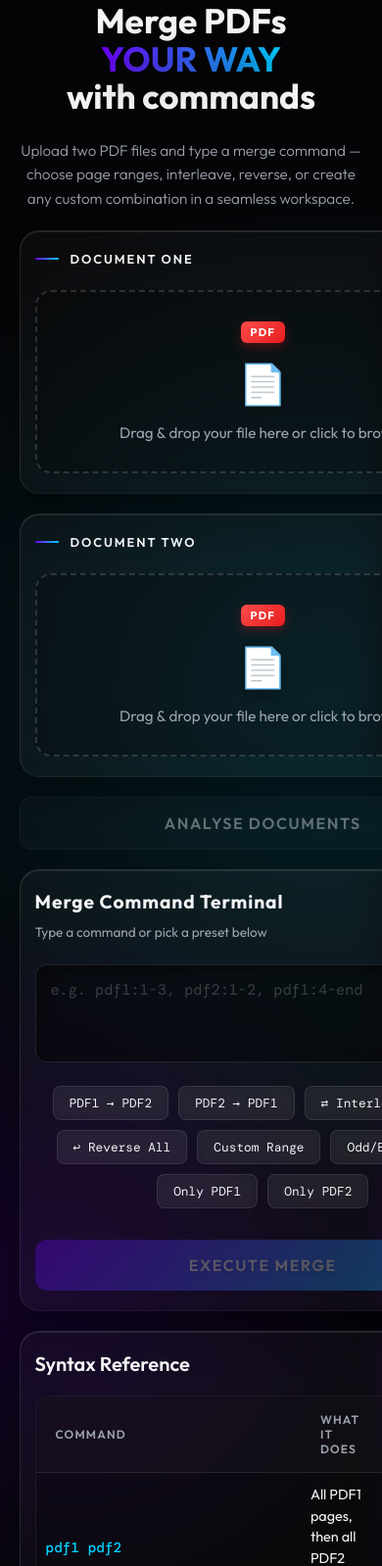
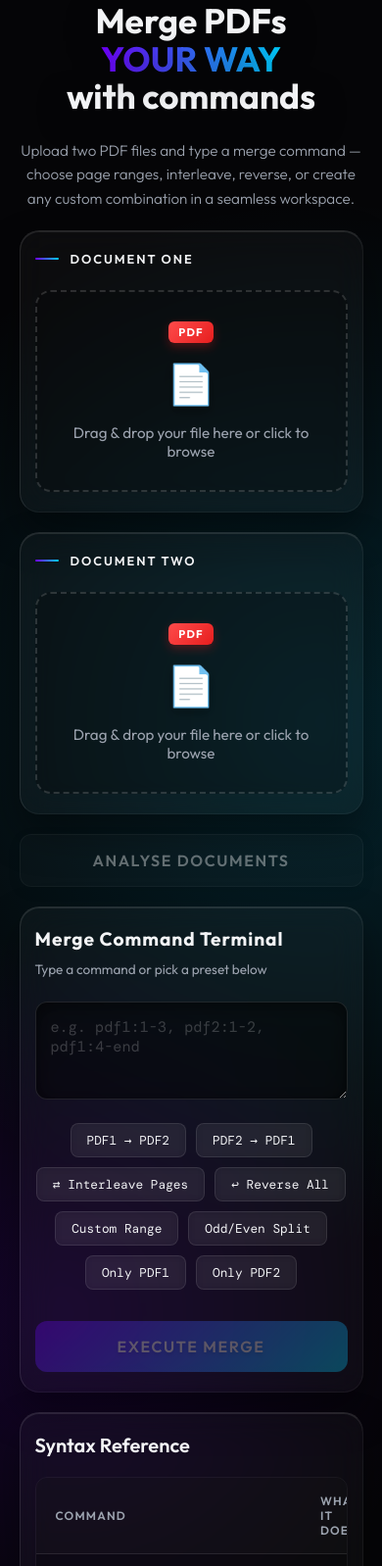
Before and after one commit to vaibhavagarwal46/PDF-Merger, a Flask app: page / in a window 390 px wide; the page is wider, and only the part inside the window is pictured. Shown: the part 168-1766 px from the top of that part at 98% size. Run offline with Flask 3, Linux system fonts and the light colour scheme; some web fonts are replaced.

Commit message:
Responsive design
Added strict overflow prevention styles for mobile and adjusted layout properties to ensure proper rendering on various screen sizes.

```diff
--- a/templates/index.html
+++ b/templates/index.html
@@ -36,6 +36,12 @@
       padding: 0;
     }
 
+    /* Strict overflow prevention for mobile */
+    html, body {
+      max-width: 100vw;
+      overflow-x: hidden;
+    }
+
     body {
       background-color: var(--bg-dark);
       background-image:
@@ -45,8 +51,6 @@
       font-family: 'Outfit', sans-serif;
       min-height: 100vh;
       width: 100%;
-      max-width: 100vw;
-      overflow-x: hidden;
       perspective: 1000px;
     }
 
@@ -93,6 +97,7 @@
       z-index: 10;
       max-width: 1400px;
       margin: 0 auto;
+      width: 100%;
     }
 
     .logo {
@@ -143,6 +148,7 @@
       display: flex;
       flex-direction: column;
       align-items: center;
+      width: 100%;
     }
 
     .hero h1 {
@@ -197,6 +203,7 @@
       transition: transform 0.4s cubic-bezier(0.175, 0.885, 0.32, 1.275), box-shadow 0.4s ease;
       transform-style: preserve-3d;
       width: 100%;
+      max-width: 100%; /* Prevents stretching */
     }
 
     @media (hover: hover) and (pointer: fine) {
@@ -296,7 +303,7 @@
       font-size: 0.95rem;
       color: var(--success);
       font-weight: 600;
-      word-break: break-all;
+      word-wrap: break-word; /* Allows long filenames to break safely */
       margin-top: 12px;
       text-shadow: 0 0 10px rgba(16, 185, 129, 0.3);
       text-align: center;
@@ -388,6 +395,7 @@
 
     textarea#command {
       width: 100%;
+      max-width: 100%;
       background: rgba(0, 0, 0, 0.4);
       border: 1px solid rgba(255, 255, 255, 0.1);
       border-radius: 12px;
@@ -630,10 +638,14 @@
     }
 
     .table-container {
+      width: 100%;
+      max-width: 100%;
       overflow-x: auto;
+      -webkit-overflow-scrolling: touch; /* smooth scrolling on iOS */
       border-radius: 12px;
       border: 1px solid rgba(255, 255, 255, 0.05);
       transform: translateZ(10px);
+      display: block; /* crucial for allowing internal scroll */
     }
 
     table {
@@ -701,11 +713,12 @@
 
     /* Tablet and Small Laptops */
     @media (max-width: 900px) {
+      /* Change from Grid to Flex to prevent content blowout */
       main {
-        grid-template-columns: 1fr;
-      }
-      .command-card, .result-card, .ref-card {
-        grid-column: 1;
+        display: flex;
+        flex-direction: column;
+        width: 100%;
+        max-width: 100%;
       }
     }
 
@@ -836,7 +849,7 @@
       </div>
     </div>
 
-    <div style="grid-column: 1 / -1; width: 100%;">
+    <div style="width: 100%;">
       <button class="btn-upload" id="upload-btn" onclick="uploadFiles()" disabled style="margin-top: 0;">
         Analyse Documents
       </button>
```
